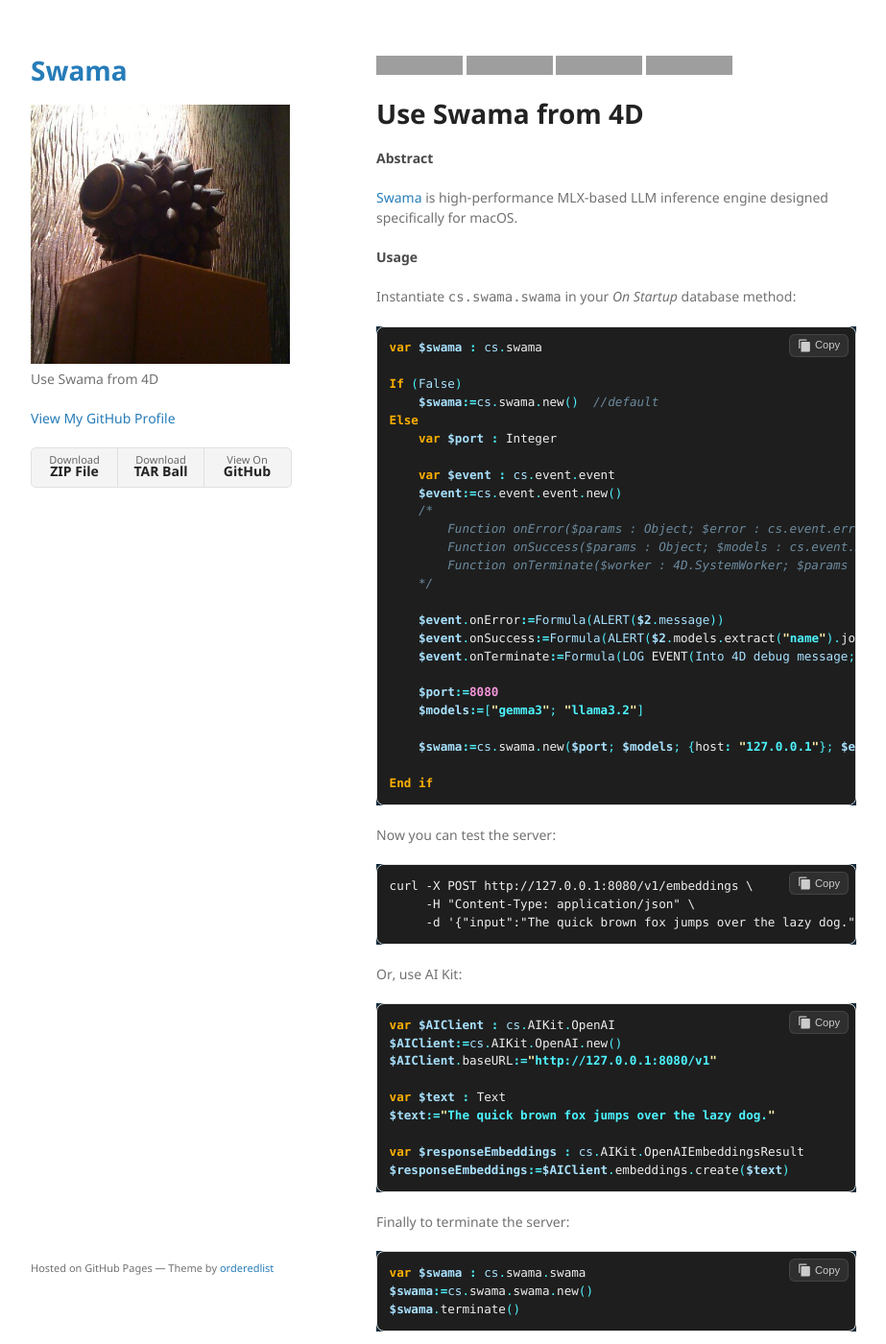
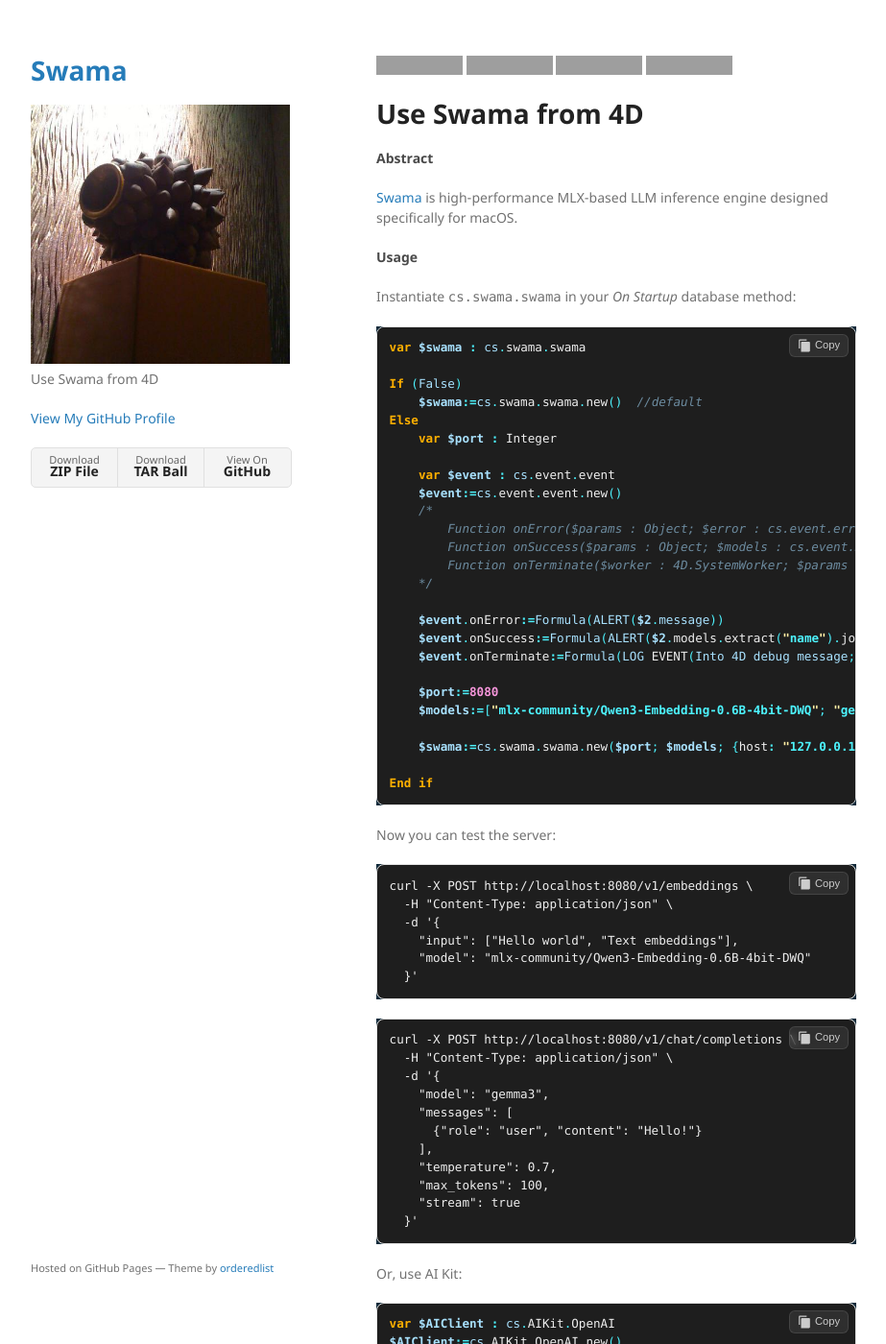
Before and after one commit to miyako/swama, a Jekyll site: the page built from index.md, in a window 1280 px wide and 1400 px high. Shown: the whole window at 96% size, without its empty margins (178-1101 px from the left). Built offline with Jekyll 4.4.1, drawn with Linux system fonts in a browser that asks for light colours; grey boxes are pictures that could not be loaded.

Commit message:
refactoring complete

````diff
--- a/index.md
+++ b/index.md
@@ -18,10 +18,10 @@ layout: default
 Instantiate `cs.swama.swama` in your *On Startup* database method:
 
 ```4d
-var $swama : cs.swama
+var $swama : cs.swama.swama
 
 If (False)
-    $swama:=cs.swama.new()  //default
+    $swama:=cs.swama.swama.new()  //default
 Else
     var $port : Integer
 
@@ -38,9 +38,9 @@ Else
     $event.onTerminate:=Formula(LOG EVENT(Into 4D debug message; (["process"; $1.pid; "terminated!"].join(" "))))
 
     $port:=8080
-    $models:=["gemma3"; "llama3.2"]
+    $models:=["mlx-community/Qwen3-Embedding-0.6B-4bit-DWQ"; "gemma3"]
 
-    $swama:=cs.swama.new($port; $models; {host: "127.0.0.1"}; $event)
+    $swama:=cs.swama.swama.new($port; $models; {host: "127.0.0.1"}; $event)
 
 End if
 ```
@@ -48,9 +48,26 @@ End if
 Now you can test the server:
 
 ```
-curl -X POST http://127.0.0.1:8080/v1/embeddings \
-     -H "Content-Type: application/json" \
-     -d '{"input":"The quick brown fox jumps over the lazy dog."}'
+curl -X POST http://localhost:8080/v1/embeddings \
+  -H "Content-Type: application/json" \
+  -d '{
+    "input": ["Hello world", "Text embeddings"],
+    "model": "mlx-community/Qwen3-Embedding-0.6B-4bit-DWQ"
+  }'
+```
+
+```
+curl -X POST http://localhost:8080/v1/chat/completions \
+  -H "Content-Type: application/json" \
+  -d '{
+    "model": "gemma3",
+    "messages": [
+      {"role": "user", "content": "Hello!"}
+    ],
+    "temperature": 0.7,
+    "max_tokens": 100,
+    "stream": true
+  }'
 ```
 
 Or, use AI Kit:
````
Also changed, not shown: 2 other files.
